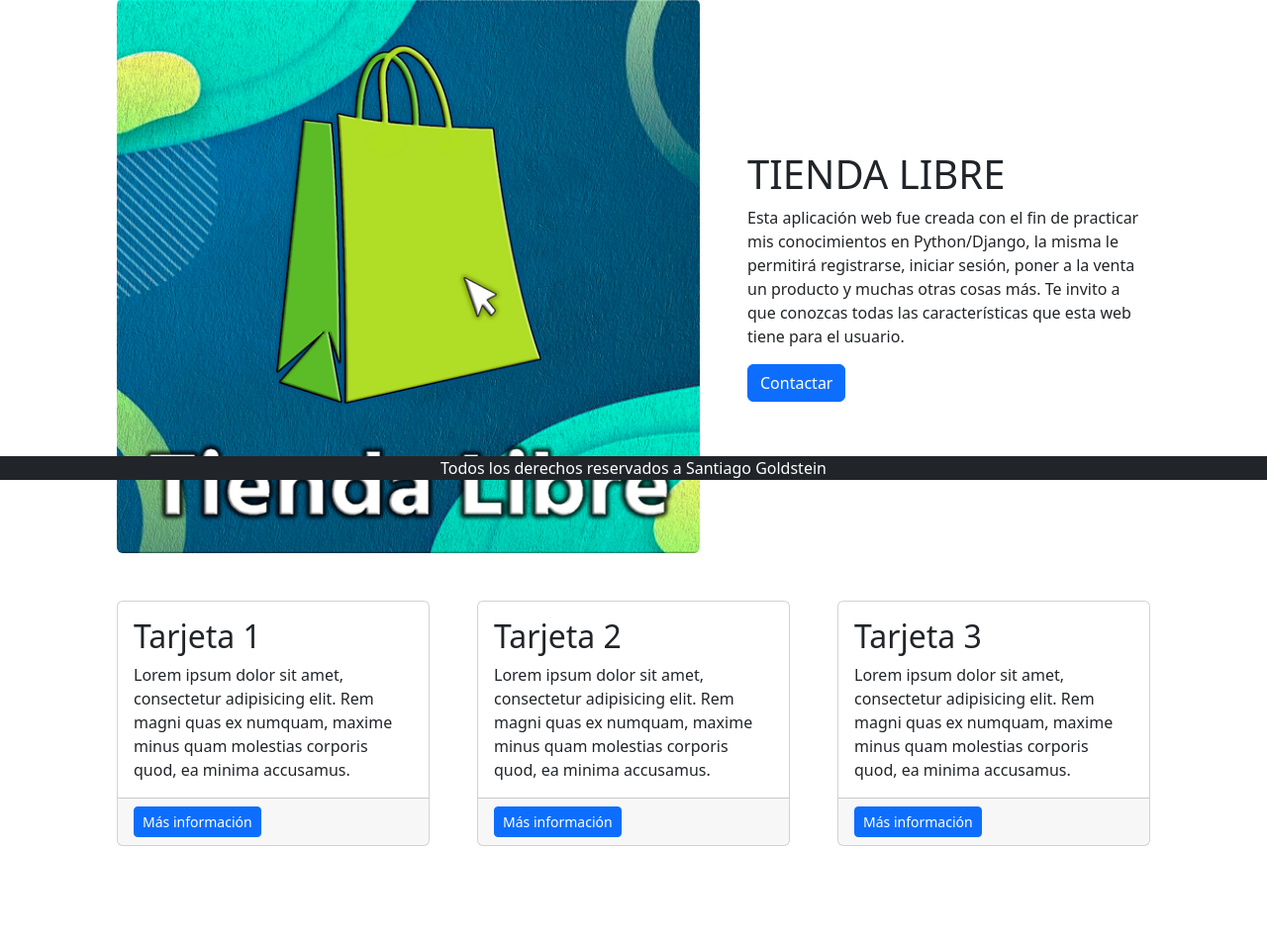
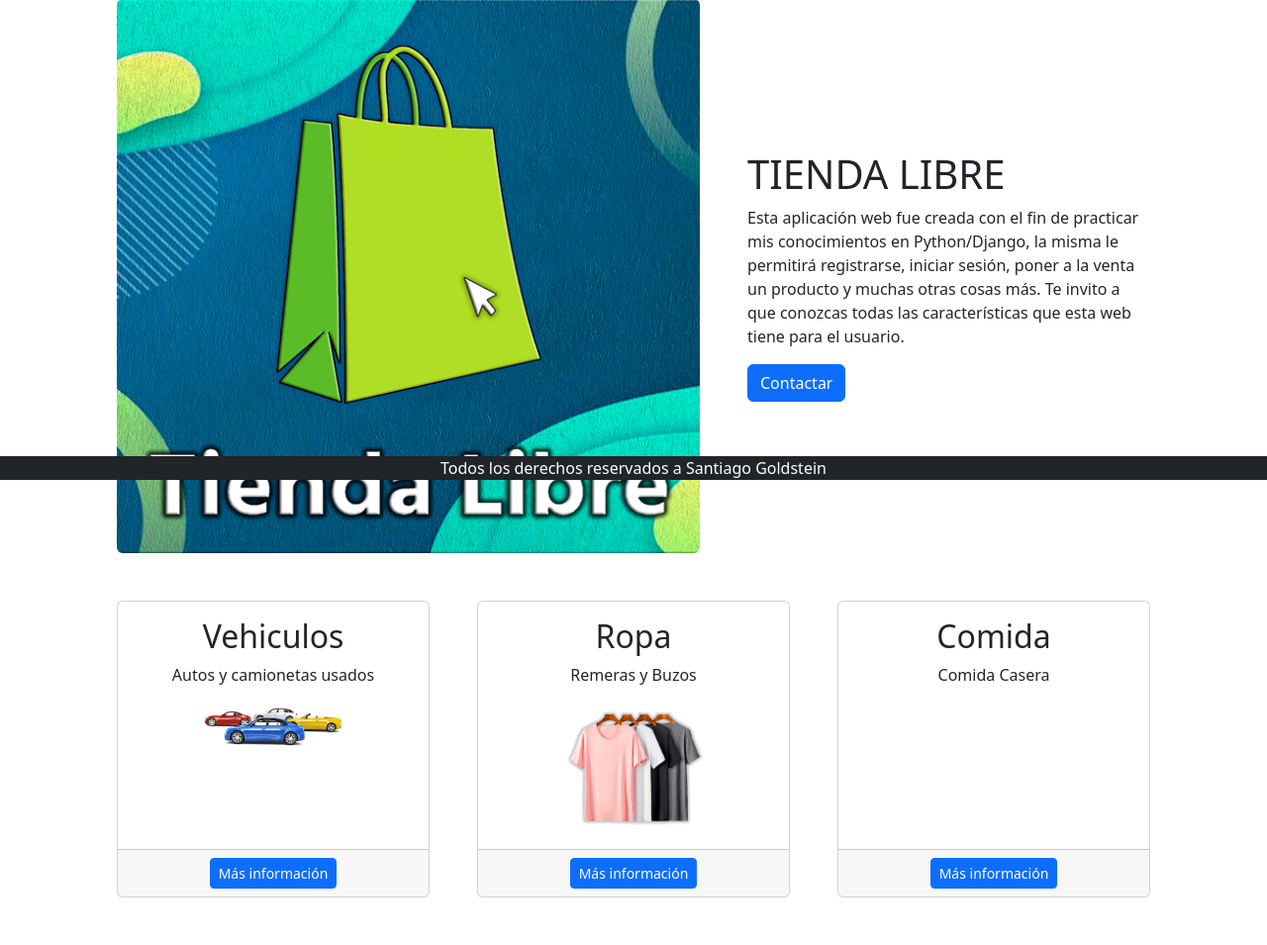
Before and after one commit to Santiago-Goldstein/Proyecto-E-Commerce-Tienda-Libre, a Django app: page / in a window 1280 px wide. Shown: the part 315-1270 px from the top of the page at 99% size. Before the commit the page ends 1170 px from the top, so only its background shows below. Run offline with Django 4.2, Linux system fonts and the light colour scheme; some libraries are stand-ins or nearby versions.

Commit message:
add: fotos y titulos a las tarjetas

```diff
--- a/project/apps/Home/templates/Home/base.html
+++ b/project/apps/Home/templates/Home/base.html
@@ -9,7 +9,7 @@
         <meta name="author" content="" />
         <title>Tienda Libre</title>
         <!-- Favicon-->
-        <link rel="icon" type="image/x-icon" href="{% static 'Home/assets/tienda_favicon.ico' %}" />
+        <link rel="icon" type="image/x-icon" href="{% static 'Home/assets/Logo.png' %}" />
         <!-- Core theme CSS (includes Bootstrap)-->
         <link href="{% static 'Home/css/proyecto_styles.css' %}" rel="stylesheet" />
     </head>
--- a/project/apps/Home/templates/Home/card.html
+++ b/project/apps/Home/templates/Home/card.html
@@ -1,8 +1,12 @@
+{% load static %}
 <div class="col-md-4 mb-5">
     <div class="card h-100">
         <div class="card-body">
             <h2 class="card-title">{{ card }}</h2>
-            <p class="card-text">Lorem ipsum dolor sit amet, consectetur adipisicing elit. Rem magni quas ex numquam, maxime minus quam molestias corporis quod, ea minima accusamus.</p>
+            <p class="card-text"> {{ text }}</p>
+            {% if image %}
+            <img src="{% static image %}" alt="Descripción de la imagen" class="img-fluid w-50">
+            {% endif %}
         </div>
         <div class="card-footer"><a class="btn btn-primary btn-sm" href="#!">Más información</a></div>
     </div>
--- a/project/apps/Home/templates/Home/index.html
+++ b/project/apps/Home/templates/Home/index.html
@@ -45,11 +45,11 @@
         </div>
 
     <!-- Content Row-->
-        <div class="row gx-4 gx-lg-5">
+        <div class="row gx-4 gx-lg-5 text-center ">
 
-            {% include 'Home/card.html' with card="Tarjeta 1" %}
-            {% include 'Home/card.html' with card="Tarjeta 2" %}
-            {% include 'Home/card.html' with card="Tarjeta 3" %}
+            {% include 'Home/card.html' with card="Vehiculos" text="Autos y camionetas usados" image="Home/img/Autos.jpg" %}
+            {% include 'Home/card.html' with card="Ropa" text="Remeras y Buzos" image="Home/img/remeras.png"%}
+            {% include 'Home/card.html' with card="Comida" text="Comida Casera" image=""%}
 
         </div>
     {% endblock INDEX_CONTENIDO %}
```
Also changed, not shown: project/apps/Home/static/Home/assets/Logo.png (added), project/apps/Home/static/Home/assets/tienda_favicon.ico (deleted), project/apps/Home/static/Home/img/Autos.jpg (added), project/apps/Home/static/Home/img/remeras.png (added).
